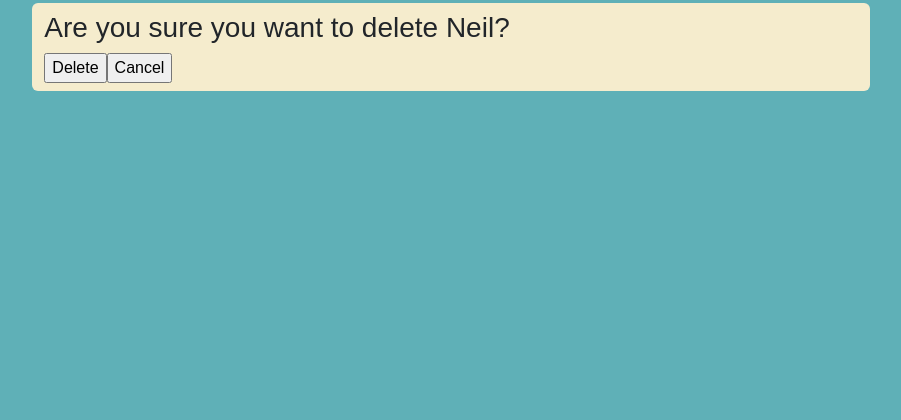
After one commit to nferguson83/Chornado, a Flask app: page /delete/1 in a window 1280 px wide. The commit adds this page. Shown: the part 347-767 px from the top of the page, without its empty margins (189-1090 px from the left). Run offline with Flask 2, Linux system fonts and the light colour scheme; a user stored in the database is signed in; data comes from the database, SQL or seed files in the repository; both versions use the stored data as it was after the commit; some libraries are stand-ins or nearby versions.

Commit message:
Continue work on child page

```diff
--- a/chornado_app/forms.py
+++ b/chornado_app/forms.py
@@ -46,3 +46,23 @@ class ChoreForm(FlaskForm):
         super(ChoreForm, self).__init__()
         self.child.choices = [(child.id, child.first_name) for child in
         User.query.filter_by(parent=current_user.id).order_by(User.first_name)]
+
+class AssignedChoreForm(FlaskForm):
+    chore_id = HiddenField('Chore ID')
+    delete = SubmitField('Delete')
+    complete = SubmitField('Complete')
+    reject = SubmitField('Reject')
+
+class DeleteUserForm(FlaskForm):
+    user_id = HiddenField('User ID')
+    delete = SubmitField('Delete')
+    cancel = SubmitField('Cancel')
+
+class ResetPasswordForm(FlaskForm):
+    old_password = PasswordField('Old Password', validators=[DataRequired("Please enter the old password")])
+    new_password = PasswordField('New Password', validators=[DataRequired("Please enter a password"),
+    Length(min=8, max=64, message="Password length must be at least 8 characters"),
+    EqualTo("confirm_password", "Passwords must match")])
+    confirm_password = PasswordField('Confirm Password',
+    validators=[DataRequired("Please confirm the password")])
+    submit = SubmitField('Reset Password')
--- a/chornado_app/routes.py
+++ b/chornado_app/routes.py
@@ -1,12 +1,11 @@
-from . import db
-from . import app
-from . import login_manager
-from .forms import LoginForm, RegisterForm, ChoreForm
-from .sql_models import User, Chore, AssignedChore, Reward, Notification
-from flask import render_template, request, url_for, redirect
-from flask_login import login_required, login_user, logout_user, current_user
-from werkzeug.security import generate_password_hash, check_password_hash
-from wtforms import ValidationError
+from flask import redirect, render_template, request, url_for
+from flask_login import current_user, login_required, login_user, logout_user
+from werkzeug.security import check_password_hash, generate_password_hash
+
+from . import app, db, login_manager
+from .forms import AssignedChoreForm, ChoreForm, LoginForm, RegisterForm, DeleteUserForm, ResetPasswordForm
+from .sql_models import AssignedChore, Chore, Notification, Reward, User
+
 
 @login_manager.user_loader
 def load_user(id):
@@ -91,37 +90,42 @@ def home():
 @app.route('/children', methods=['GET', 'POST'])
 @login_required
 def children():
-    form = RegisterForm()
+    register_form = RegisterForm()
+    chore_form = AssignedChoreForm()
     parent = current_user.id
-    # Register new child account
-    if request.method == 'POST' and form.validate_on_submit():
-        username = form.username.data
-        password = form.password.data
-        first_name = form.first_name.data
-        last_name = form.last_name.data
-        hash = generate_password_hash(password, method='pbkdf2:sha256', salt_length=8)
-        new_user = User(username=username, first_name=first_name, last_name=last_name,
-        password_hash=hash, type="child", points=0, parent=parent)
-        db.session.add(new_user)
+    children = User.query.filter_by(parent=parent).order_by(User.first_name)
+    child_data = []
+    for child in children:
+        chores = []
+        assigned_chores = AssignedChore.query.filter_by(user_id=child.id).order_by(AssignedChore.id)
+        for chore in assigned_chores:
+            chore_info = Chore.query.get(chore.chore_id)
+            chore_dict = {'name': chore_info.name, 'points': chore_info.value, 'status': chore.state}
+            chores.append(chore_dict)
+        child_dict = {'username': child.username, 'first_name': child.first_name, 'points': child.points, 'chores': chores}
+        child_data.append(child_dict)
+    if request.method == 'POST' and (register_form.validate_on_submit() or chore_form.validate_on_submit()):
+        # Register new child account
+        if register_form.submit.data:
+            username = register_form.username.data
+            password = register_form.password.data
+            first_name = register_form.first_name.data
+            last_name = register_form.last_name.data
+            hash = generate_password_hash(password, method='pbkdf2:sha256', salt_length=8)
+            new_user = User(username=username, first_name=first_name, last_name=last_name,
+            password_hash=hash, type="child", points=0, parent=parent)
+            db.session.add(new_user)
+        elif chore_form.complete.data:
+            pass
         try:
             db.session.commit()
         except:
             db.session.rollback()
         return redirect(url_for('children'))
-    # List of children and they're active chores
+    # List of children and their active chores
     else:
-        children = User.query.filter_by(parent=parent).order_by(User.first_name)
-        child_data = []
-        for child in children:
-            chores = []
-            assigned_chores = AssignedChore.query.filter_by(user_id=child.id).order_by(AssignedChore.id)
-            for chore in assigned_chores:
-                chore_info = Chore.query.get(chore.chore_id)
-                chore_dict = {'name': chore_info.name, 'points': chore_info.value, 'status': chore.state}
-                chores.append(chore_dict)
-            child_dict = {'username': child.username, 'first_name': child.first_name, 'points': child.points, 'chores': chores}
-            child_data.append(child_dict)
-        return render_template('children.html', template_form=form, child_data=child_data)
+
+        return render_template('children.html', template_form=register_form, chore_form=chore_form, child_data=child_data)
 
 # Parent's chore page for creating, viewing, editing, and assigning chores
 @app.route('/parent_chores', methods=['GET', 'POST'])
@@ -142,7 +146,8 @@ def parent_chores():
             child = form.child.data
             if AssignedChore.query.filter_by(user_id=child, chore_id=chore_id).count() > 0:
                 print('duplicate entry')
-                return redirect(url_for('parent_chores'))
+                error = "This chore has already been assigned to this child."
+                return render_template('parent_chores.html', template_form=form, chores=chores, error=error)
             else:
                 new_assigned_chore = AssignedChore(state='Active', chore_id=chore_id, user_id=child)
                 db.session.add(new_assigned_chore)
@@ -161,6 +166,34 @@ def parent_chores():
     else:
         return render_template('parent_chores.html', template_form=form, chores=chores)
 
+# Route for deleting users
+@app.route('/delete/<int:user_id>', methods=['GET', 'POST'])
+def delete_user(user_id):
+    form = DeleteUserForm()
+    user = User.query.get(user_id)
+    if request.method == 'POST' and form.validate_on_submit():
+        if user.type == 'parent':
+            children = User.query.filter_by(parent=user.id).all()
+            for child in children:
+                db.session.delete(child)
+            db.session.delete(user)
+            logout_user()
+        else:
+            db.session.delete(user)
+        try:
+            db.session.commit()
+            print('commit successful')
+        except:
+            db.session.rollback()
+            print('commit fail')
+        return redirect(url_for('home'))
+    else:
+        if user.parent == current_user.id or user_id == current_user.id:
+            return render_template('delete_user.html', template_form=form, user=user)
+        else:
+            return redirect(url_for('home'))
+
+
 
 # Route for testing database inserts and modifications
 @app.route('/test')
--- a/chornado_app/static/styles.css
+++ b/chornado_app/static/styles.css
@@ -1,12 +1,13 @@
 #navBar {
-    background-color: #5448C8;
+    /* background-color: #6C91BF */
+    background-color: #190933;
 }
 
 #bodyBG {
-    background-color: #4ECDC4;
+    background-color: #5FB0B7;
     font-family: 'Oswald', sans-serif
 }
 
 #bodyMain {
-    background-color: #FB6107;
+    background-color: #F5ECCD;
 }
--- /dev/null
+++ b/chornado_app/templates/delete_user.html
@@ -0,0 +1,18 @@
+{% extends "_parent_base.html" %}
+
+{% block content %}
+    <div class="container-fluid">
+        <div class="row">
+            <div class="col-xl-8 col-11 m-4 mx-xl-auto py-2 rounded" id="bodyMain">
+                <div class="row">
+                    <h3>Are you sure you want to delete {{ user.first_name }}?</h3>
+                    <form action="/delete/{{ user.id }}" method="post">
+                        {{ template_form.hidden_tag() }}
+                        {{ template_form.user_id(value=user.id) }}
+                        {{ template_form.delete }}{{ template_form.cancel }}
+                    </form>
+                </div>
+            </div>
+        </div>
+    </div>
+{% endblock %}
```
Also changed, not shown: chornado_app/templates/parent_chores.html (+10 -0 lines), instance/sql.db.
